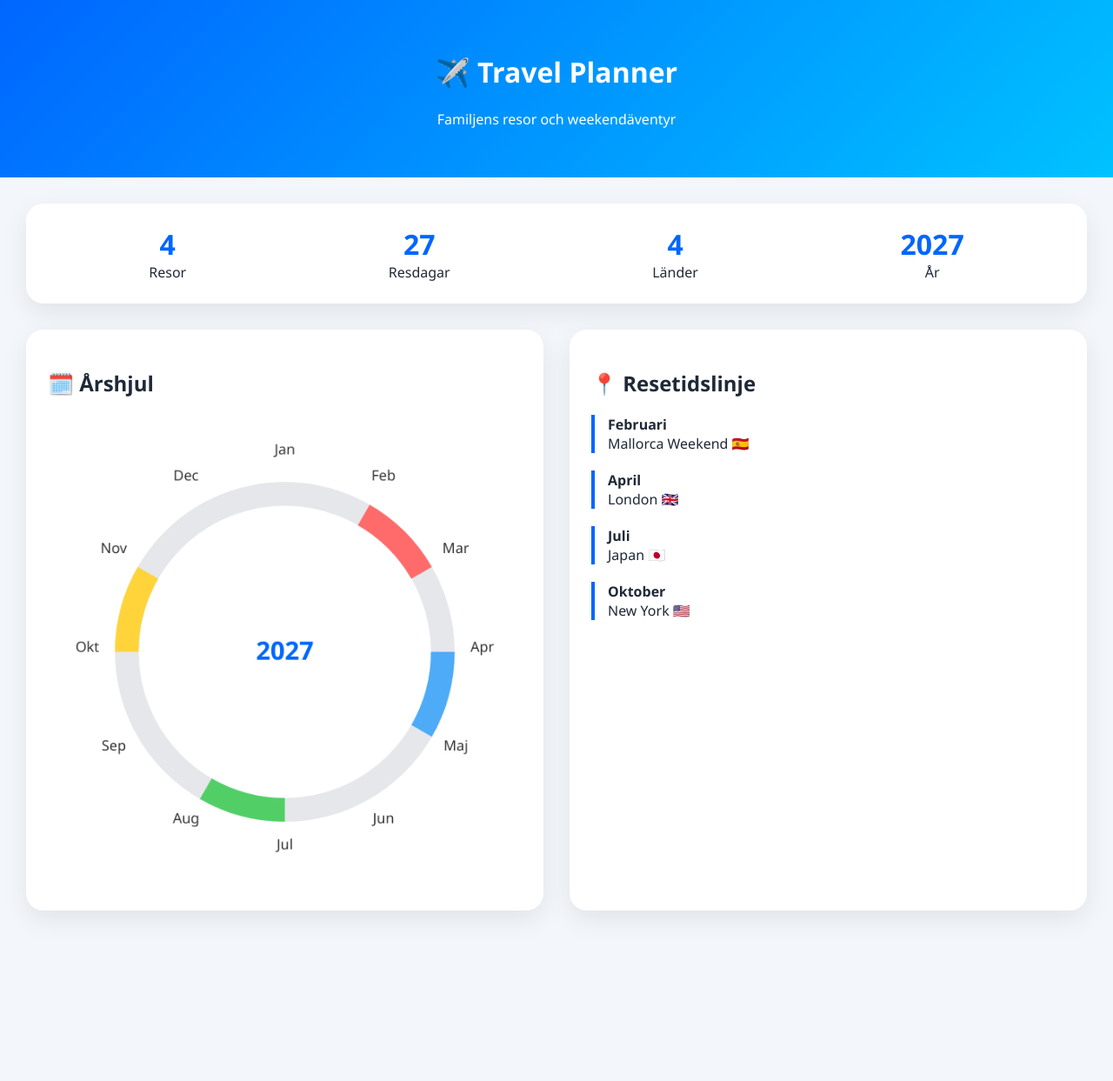
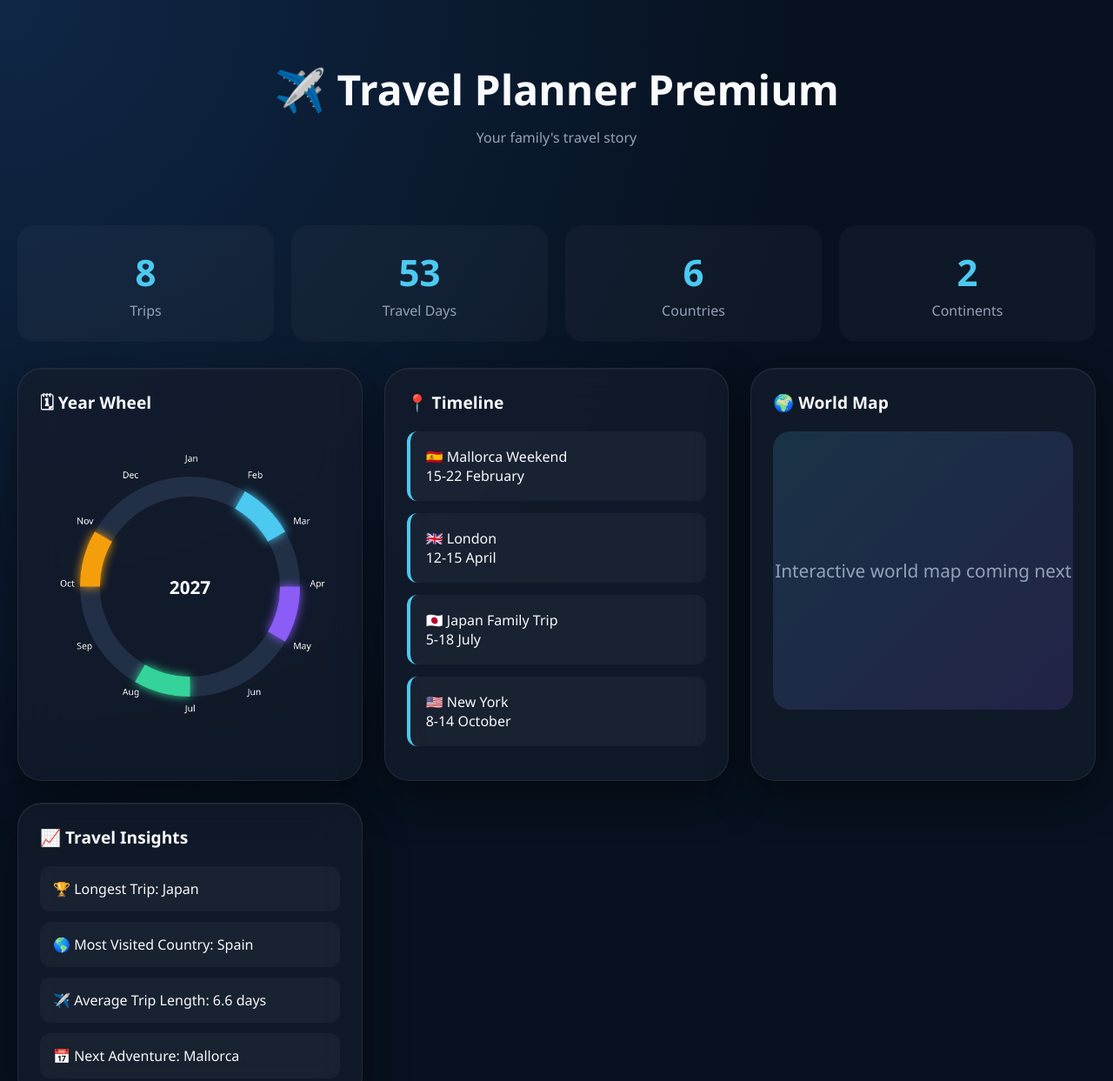
Before and after one commit to RosHuben/TravelPlanner, a plain HTML site: page index.html in a window 1280 px wide. Shown: the top 1243 px of the page at 87% size. Before the commit the page ends 1107 px from the top, so only its background shows below. Drawn offline with Linux system fonts and the light colour scheme.

Commit message:
Advanced

```diff
--- a/index.html
+++ b/index.html
@@ -3,224 +3,363 @@
 <head>
 <meta charset="UTF-8">
 <meta name="viewport" content="width=device-width, initial-scale=1.0">
-<title>Travel Planner</title>
+
+<title>Travel Planner Premium</title>
 
 <style>
-:root {
-    --bg: #f3f6fb;
-    --card: #ffffff;
-    --primary: #0066ff;
-    --secondary: #00c2ff;
-    --text: #1f2937;
-    --shadow: 0 10px 30px rgba(0,0,0,0.08);
+
+:root{
+--bg:#07111f;
+--card:rgba(20,28,45,0.75);
+--blue:#4cc9f0;
+--purple:#8b5cf6;
+--green:#34d399;
+--text:#f8fafc;
+--muted:#94a3b8;
 }
 
-* {
-    box-sizing: border-box;
+*{
+margin:0;
+padding:0;
+box-sizing:border-box;
 }
 
-body {
-    margin: 0;
-    font-family: Segoe UI, Arial, sans-serif;
-    background: var(--bg);
-    color: var(--text);
+body{
+font-family:Segoe UI,Arial,sans-serif;
+background:
+radial-gradient(circle at top left,#0f2746,#07111f 50%),
+radial-gradient(circle at top right,#34115d,#07111f 50%);
+color:var(--text);
+min-height:100vh;
 }
 
-header {
-    background: linear-gradient(135deg, var(--primary), var(--secondary));
-    color: white;
-    text-align: center;
-    padding: 40px;
+header{
+padding:70px 30px;
+text-align:center;
 }
 
-.container {
-    max-width: 1400px;
-    margin: auto;
-    padding: 30px;
+header h1{
+font-size:3rem;
+font-weight:800;
 }
 
-.card {
-    background: var(--card);
-    border-radius: 20px;
-    padding: 25px;
-    box-shadow: var(--shadow);
-    margin-bottom: 30px;
+header p{
+margin-top:12px;
+color:var(--muted);
 }
 
-.grid {
-    display: grid;
-    grid-template-columns: 1fr 1fr;
-    gap: 30px;
+.container{
+max-width:1400px;
+margin:auto;
+padding:20px;
 }
 
-.stats {
-    display: flex;
-    justify-content: space-around;
-    flex-wrap: wrap;
+.grid{
+display:grid;
+grid-template-columns:repeat(auto-fit,minmax(300px,1fr));
+gap:25px;
 }
 
-.stat {
-    text-align: center;
+.card{
+background:var(--card);
+backdrop-filter:blur(25px);
+border:1px solid rgba(255,255,255,0.08);
+border-radius:28px;
+padding:25px;
+box-shadow:
+0 20px 50px rgba(0,0,0,0.4),
+inset 0 1px 0 rgba(255,255,255,0.05);
 }
 
-.number {
-    font-size: 32px;
-    font-weight: bold;
-    color: var(--primary);
+.stats{
+display:grid;
+grid-template-columns:repeat(4,1fr);
+gap:20px;
+margin-bottom:30px;
 }
 
-.timeline-item {
-    border-left: 4px solid var(--primary);
-    padding-left: 15px;
-    margin-bottom: 20px;
+.stat{
+text-align:center;
+padding:25px;
+background:rgba(255,255,255,0.03);
+border-radius:20px;
 }
 
-canvas {
-    width: 100%;
-    max-width: 600px;
-    display: block;
-    margin: auto;
+.number{
+font-size:42px;
+font-weight:700;
+color:var(--blue);
 }
 
-@media (max-width:900px) {
-    .grid {
-        grid-template-columns: 1fr;
+.label{
+color:var(--muted);
+margin-top:5px;
 }
+
+.section-title{
+font-size:1.2rem;
+margin-bottom:20px;
 }
+
+.timeline-item{
+padding:18px;
+margin-bottom:14px;
+background:rgba(255,255,255,0.04);
+border-left:4px solid var(--blue);
+border-radius:12px;
+transition:.3s;
+}
+
+.timeline-item:hover{
+transform:translateX(6px);
+}
+
+canvas{
+width:100%;
+max-width:600px;
+display:block;
+margin:auto;
+}
+
+.map-placeholder{
+height:320px;
+border-radius:20px;
+display:flex;
+align-items:center;
+justify-content:center;
+font-size:1.3rem;
+color:var(--muted);
+background:
+linear-gradient(
+135deg,
+rgba(76,201,240,0.15),
+rgba(139,92,246,0.15)
+);
+}
+
+.insight{
+padding:15px;
+margin-top:12px;
+border-radius:12px;
+background:rgba(255,255,255,0.04);
+}
+
+.footer{
+margin-top:40px;
+text-align:center;
+opacity:.5;
+padding-bottom:40px;
+}
+
+@media(max-width:900px){
+
+.stats{
+grid-template-columns:repeat(2,1fr);
+}
+
+header h1{
+font-size:2rem;
+}
+
+}
+
 </style>
 </head>
 
 <body>
 
 <header>
-    <h1>✈️ Travel Planner</h1>
-    <p>Familjens resor och weekendäventyr</p>
+
+<h1>✈️ Travel Planner Premium</h1>
+
+<p>Your family's travel story</p>
+
 </header>
 
 <div class="container">
 
-    <div class="card">
 <div class="stats">
+
 <div class="stat">
-                <div class="number">4</div>
-                <div>Resor</div>
+<div class="number">8</div>
+<div class="label">Trips</div>
 </div>
 
 <div class="stat">
-                <div class="number">27</div>
-                <div>Resdagar</div>
+<div class="number">53</div>
+<div class="label">Travel Days</div>
 </div>
 
 <div class="stat">
-                <div class="number">4</div>
-                <div>Länder</div>
+<div class="number">6</div>
+<div class="label">Countries</div>
 </div>
 
 <div class="stat">
-                <div class="number">2027</div>
-                <div>År</div>
+<div class="number">2</div>
+<div class="label">Continents</div>
 </div>
-        </div>
+
 </div>
 
 <div class="grid">
 
 <div class="card">
-            <h2>🗓️ Årshjul</h2>
-            <canvas id="yearWheel" width="600" height="600"></canvas>
+
+<h2 class="section-title">🗓 Year Wheel</h2>
+
+<canvas id="wheel" width="600" height="600"></canvas>
+
 </div>
 
 <div class="card">
-            <h2>📍 Resetidslinje</h2>
+
+<h2 class="section-title">📍 Timeline</h2>
 
 <div class="timeline-item">
-                <strong>Februari</strong><br>
-                Mallorca Weekend 🇪🇸
+🇪🇸 Mallorca Weekend
+<br>
+15-22 February
 </div>
 
 <div class="timeline-item">
-                <strong>April</strong><br>
-                London 🇬🇧
+🇬🇧 London
+<br>
+12-15 April
 </div>
 
 <div class="timeline-item">
-                <strong>Juli</strong><br>
-                Japan 🇯🇵
+🇯🇵 Japan Family Trip
+<br>
+5-18 July
 </div>
 
 <div class="timeline-item">
-                <strong>Oktober</strong><br>
-                New York 🇺🇸
+🇺🇸 New York
+<br>
+8-14 October
+</div>
+
+</div>
+
+<div class="card">
+
+<h2 class="section-title">🌍 World Map</h2>
+
+<div class="map-placeholder">
+
+Interactive world map coming next
+
+</div>
+
+</div>
+
+<div class="card">
+
+<h2 class="section-title">📈 Travel Insights</h2>
+
+<div class="insight">
+🏆 Longest Trip: Japan
+</div>
+
+<div class="insight">
+🌎 Most Visited Country: Spain
+</div>
+
+<div class="insight">
+✈️ Average Trip Length: 6.6 days
+</div>
+
+<div class="insight">
+📅 Next Adventure: Mallorca
 </div>
 
 </div>
 
 </div>
 
+<div class="footer">
+Travel Planner Premium
+</div>
+
 </div>
 
 <script>
 
-const canvas = document.getElementById('yearWheel');
-const ctx = canvas.getContext('2d');
+const canvas = document.getElementById("wheel");
+const ctx = canvas.getContext("2d");
 
 const centerX = 300;
 const centerY = 300;
 const radius = 200;
 
 const months = [
-"Jan","Feb","Mar","Apr",
-"Maj","Jun","Jul","Aug",
-"Sep","Okt","Nov","Dec"
+"Jan","Feb","Mar",
+"Apr","May","Jun",
+"Jul","Aug","Sep",
+"Oct","Nov","Dec"
 ];
 
-ctx.lineWidth = 30;
-ctx.strokeStyle = "#e5e7eb";
+ctx.strokeStyle="#223047";
+ctx.lineWidth=40;
+
 ctx.beginPath();
-ctx.arc(centerX, centerY, radius, 0, Math.PI * 2);
+ctx.arc(centerX,centerY,radius,0,Math.PI*2);
 ctx.stroke();
 
-for(let i = 0; i < 12; i++) {
+for(let i=0;i<12;i++){
 
-    const angle = (2 * Math.PI / 12) * i - Math.PI / 2;
+const angle=(Math.PI*2/12)*i-Math.PI/2;
 
-    const x = centerX + Math.cos(angle) * 250;
-    const y = centerY + Math.sin(angle) * 250;
+const x=centerX+Math.cos(angle)*250;
+const y=centerY+Math.sin(angle)*250;
 
-    ctx.fillStyle = "#333";
-    ctx.font = "18px Segoe UI";
-    ctx.textAlign = "center";
-    ctx.fillText(months[i], x, y);
+ctx.fillStyle="#ffffff";
+ctx.font="18px Segoe UI";
+
+ctx.fillText(months[i],x-10,y);
+
 }
 
-const trips = [
-    {start:1, end:2, color:"#ff6b6b"},
-    {start:3, end:4, color:"#4dabf7"},
-    {start:6, end:7, color:"#51cf66"},
-    {start:9, end:10, color:"#ffd43b"}
+const trips=[
+
+{start:1,end:2,color:"#4cc9f0"},
+{start:3,end:4,color:"#8b5cf6"},
+{start:6,end:7,color:"#34d399"},
+{start:9,end:10,color:"#f59e0b"}
+
 ];
 
-trips.forEach(trip => {
+trips.forEach(trip=>{
 
 ctx.beginPath();
-    ctx.strokeStyle = trip.color;
-    ctx.lineWidth = 30;
+
+ctx.strokeStyle=trip.color;
+
+ctx.shadowBlur=20;
+ctx.shadowColor=trip.color;
+
+ctx.lineWidth=40;
 
 ctx.arc(
 centerX,
 centerY,
 radius,
-        (trip.start / 12) * 2 * Math.PI - Math.PI/2,
-        (trip.end / 12) * 2 * Math.PI - Math.PI/2
+(trip.start/12)*Math.PI*2-Math.PI/2,
+(trip.end/12)*Math.PI*2-Math.PI/2
 );
 
 ctx.stroke();
 
 });
 
-ctx.fillStyle = "#0066ff";
-ctx.font = "bold 32px Segoe UI";
-ctx.fillText("2027", centerX, centerY + 10);
+ctx.shadowBlur=0;
+
+ctx.fillStyle="#ffffff";
+ctx.font="bold 36px Segoe UI";
+ctx.textAlign="center";
+
+ctx.fillText("2027",300,315);
 
 </script>
 
```
Lines whose indentation alone changed are shown as unchanged.
